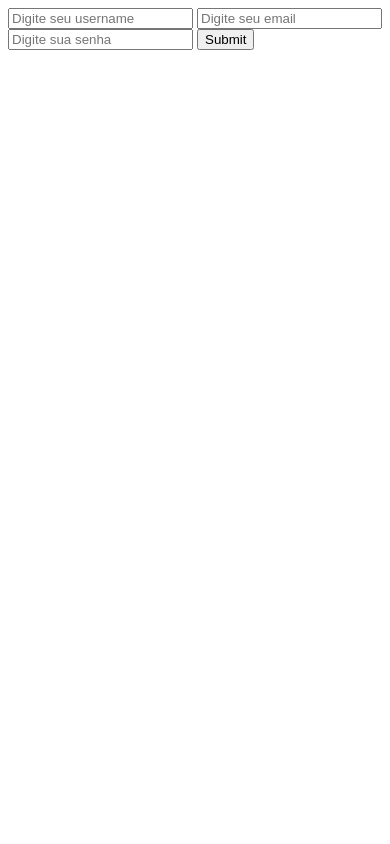
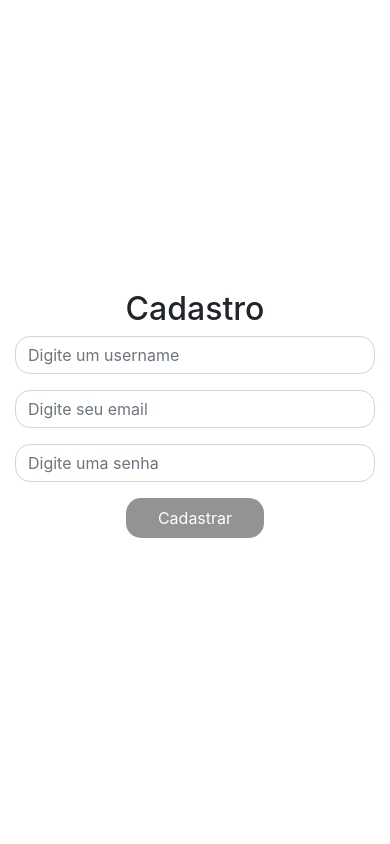
Before and after one commit to JulianQueiroz/passa_cola, a Django app: page /cadastro/ in a window 390 px wide. Run offline with Django 3.2, Linux system fonts and the light colour scheme; some libraries are stand-ins or nearby versions.

Commit message:
estilizando telas de login e cadastro

```diff
--- a/avalia_ai/urls.py
+++ b/avalia_ai/urls.py
@@ -25,9 +25,9 @@ urlpatterns = [
     path('',views.home,name='home'),
     path('accounts/',include('django.contrib.auth.urls')),
     path('cadastro/',views.cadastro,name='cadastro'),
-    path('avaliacoes/', views.avaliacoes, name='avaliacoes'),  # Adicione esta linha para a view 'avaliacoes'
-    path('listar_avaliacoes/', views.listar_avaliacoes, name='listar_avaliacoes'),  # Adicione esta linha para a view 'avaliacoes'
-    path('avaliacao/<int:id>/', views.avaliacao, name='avaliacao'),  # Adicione esta linha para a view 'avaliacoes'
+    path('avaliacoes/', views.avaliacoes, name='avaliacoes'),
+    path('listar_avaliacoes/', views.listar_avaliacoes, name='listar_avaliacoes'),
+    path('avaliacao/<int:id>/', views.avaliacao, name='avaliacao'),
 
 ]
 urlpatterns += static(settings.MEDIA_URL, document_root = settings.MEDIA_ROOT)
--- a/avaliacao_materias/templates/registration/cadastro.html
+++ b/avaliacao_materias/templates/registration/cadastro.html
@@ -1,6 +1,36 @@
-<form action="{% url 'cadastro' %}" method="POST">{% csrf_token %}
-    <input type="text"  placeholder="Digite seu username" name="username">
-    <input type="email"  placeholder="Digite seu email" name="email">
-    <input type="password"  placeholder="Digite sua senha" name="senha">
-    <input type="submit"   name="cadastrar">
-</form>
+<!DOCTYPE html>
+<html lang="en">
+<head>
+    <meta charset="UTF-8">
+    <meta name="viewport" content="width=device-width, initial-scale=1.0">
+    <link rel="stylesheet" href="../../../static/css/cadastro.css">
+    <link rel="stylesheet" href="../../../static/css/login.css">
+    <link rel="stylesheet" href="https://stackpath.bootstrapcdn.com/bootstrap/4.5.2/css/bootstrap.min.css">
+    <title>Cadastro</title>
+</head>
+<body>
+    <div class="container d-flex justify-content-center align-items-center vh-100 text-center">
+        <div class="form-box">
+            <h2>Cadastro</h2>
+            <form action="{% url 'cadastro' %}" method="POST">
+                {% csrf_token %}
+                <div class="form-group">
+                    <input type="text" class="form-control mb-3" placeholder="Digite um username" name="username">
+                </div>
+                <div class="form-group">
+                    <input type="email" class="form-control mb-3" placeholder="Digite seu email" name="email">
+                </div>
+                <div class="form-group">
+                    <input type="password" class="form-control mb-3" placeholder="Digite uma senha" name="senha">
+                </div>
+                <div class="form-group">
+                    <input type="submit" class="btn btn-primary" name="cadastrar" value="Cadastrar">
+                </div>
+            </form>
+        </div>
+    </div>
+    <script src="https://code.jquery.com/jquery-3.5.1.slim.min.js"></script>
+    <script src="https://cdn.jsdelivr.net/npm/@popperjs/core@2.5.3/dist/umd/popper.min.js"></script>
+    <script src="https://stackpath.bootstrapcdn.com/bootstrap/4.5.2/js/bootstrap.min.js"></script>
+</body>
+</html>
--- /dev/null
+++ b/static/css/cadastro.css
@@ -0,0 +1,16 @@
+.form-box{
+    width: 40%;
+}
+.form-control,.btn{
+    border-radius: 15px !important;
+}
+.btn{
+    padding:  .5em 2em !important;
+    border: none !important;
+    background-color:rgb(148, 146, 146) !important;
+}
+@media(max-width:966px){
+    .form-box{
+        width: 100%;
+    }
+}
--- /dev/null
+++ b/static/css/login.css
@@ -0,0 +1 @@
+@import '../css/cadastro.css';
```
Also changed, not shown: avaliacao_materias/templates/registration/login.html (+36 -8 lines).
